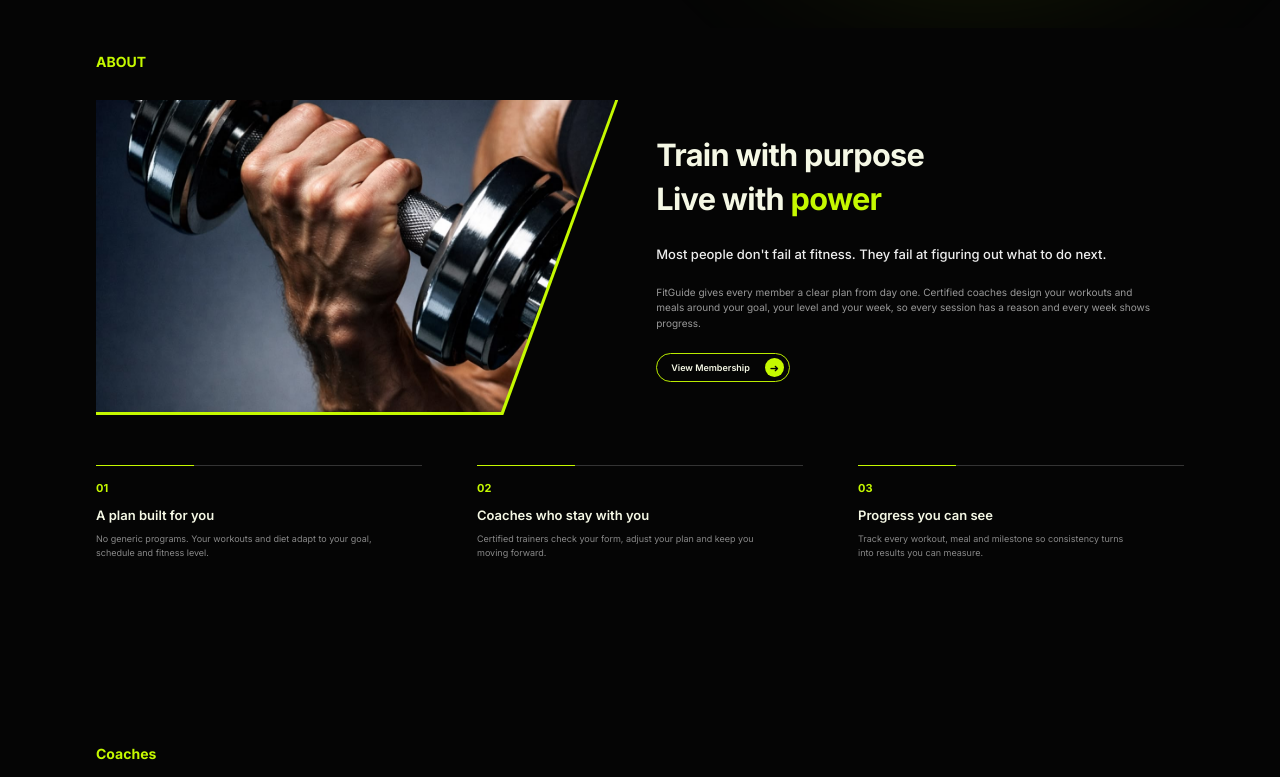
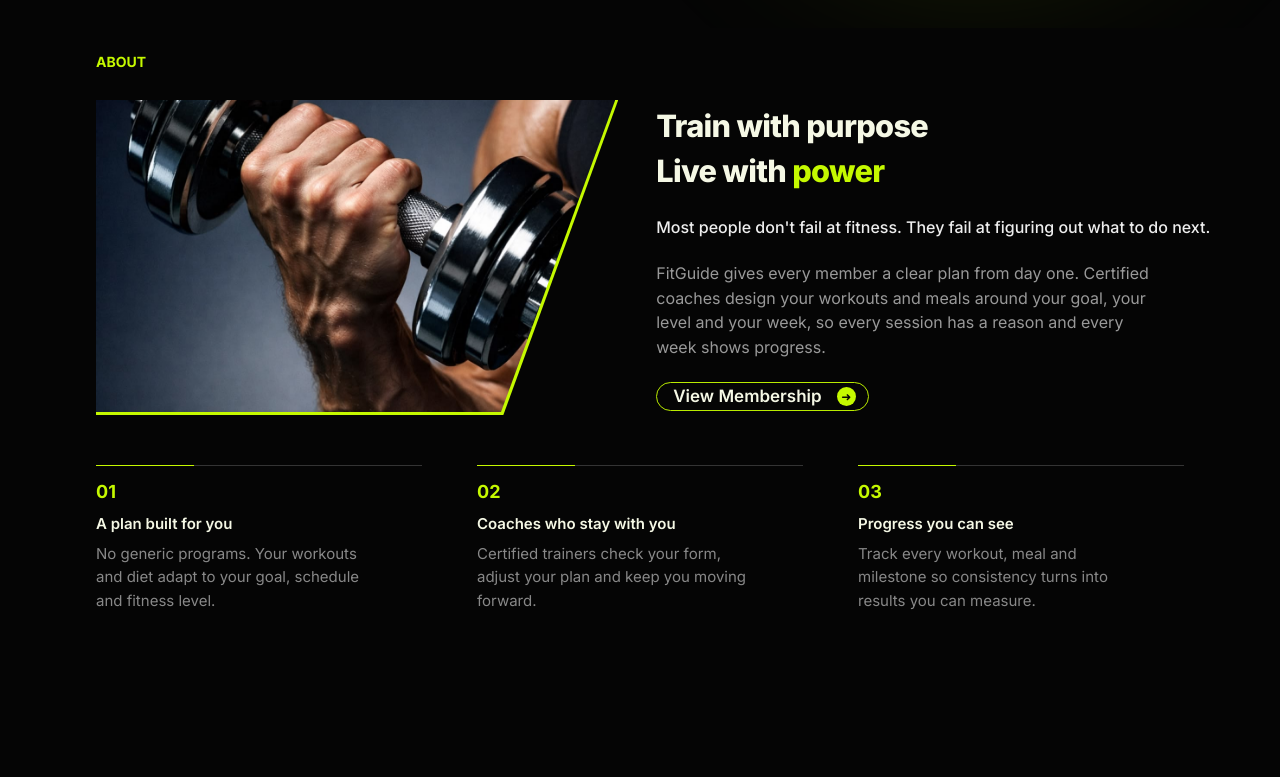
Before and after one commit to Gobi-04/gym, a React (Vite) app in the folder frontend/: page / in a window 1280 px wide. Shown: the part 582-1359 px from the top of the page. Built offline with nearby package versions, Linux system fonts and the light colour scheme.

Commit message:
change the font size in aboutpage

```diff
--- a/frontend/src/styles/About.css
+++ b/frontend/src/styles/About.css
@@ -73,7 +73,7 @@
 
 .about-heading {
   font-size: clamp(26px, 2.4vw, 34px);
-  font-weight: 700;
+  font-weight: 800;
   line-height: 1.45;
   letter-spacing: -0.7px;
   color: #f5f8e5;
@@ -86,7 +86,7 @@
 
 .about-intro {
   color: #eeeeee;
-  font-size: 13px;
+  font-size: 16px;
   font-weight: 500;
   line-height: 1.6;
   margin-bottom: 20px;
@@ -95,7 +95,7 @@
 .about-description {
   max-width: 500px;
   color: #999999;
-  font-size: 10px;
+  font-size: 16px;
   font-weight: 400;
   line-height: 1.55;
   margin-bottom: 22px;
@@ -110,11 +110,11 @@
   gap: 15px;
   min-width: 118px;
   height: 29px;
-  padding: 3px 5px 3px 14px;
+  padding: 8px 12px 8px 16px;
   border: 1px solid #b9eb00;
   border-radius: 30px;
   color: #f5f8e5;
-  font-size: 9px;
+  font-size: 17px;
   font-weight: 600;
   text-decoration: none;
   transition: all 0.3s ease;
@@ -129,7 +129,7 @@
   display: flex;
   align-items: center;
   justify-content: center;
-  font-size: 11px;
+  font-size: 12px;
 }
 
 .about-button:hover {
@@ -169,14 +169,14 @@
 
 .feature-number {
   color: #c5f900;
-  font-size: 11px;
+  font-size: 18px;
   font-weight: 700;
   margin-bottom: 11px;
 }
 
 .feature-title {
   color: #f5f8e5;
-  font-size: 13px;
+  font-size: 15px;
   font-weight: 600;
   line-height: 1.4;
   margin-bottom: 8px;
@@ -184,7 +184,7 @@
 
 .feature-description {
   color: #888888;
-  font-size: 9px;
+  font-size: 15px;
   font-weight: 400;
   line-height: 1.55;
   max-width: 280px;
```
